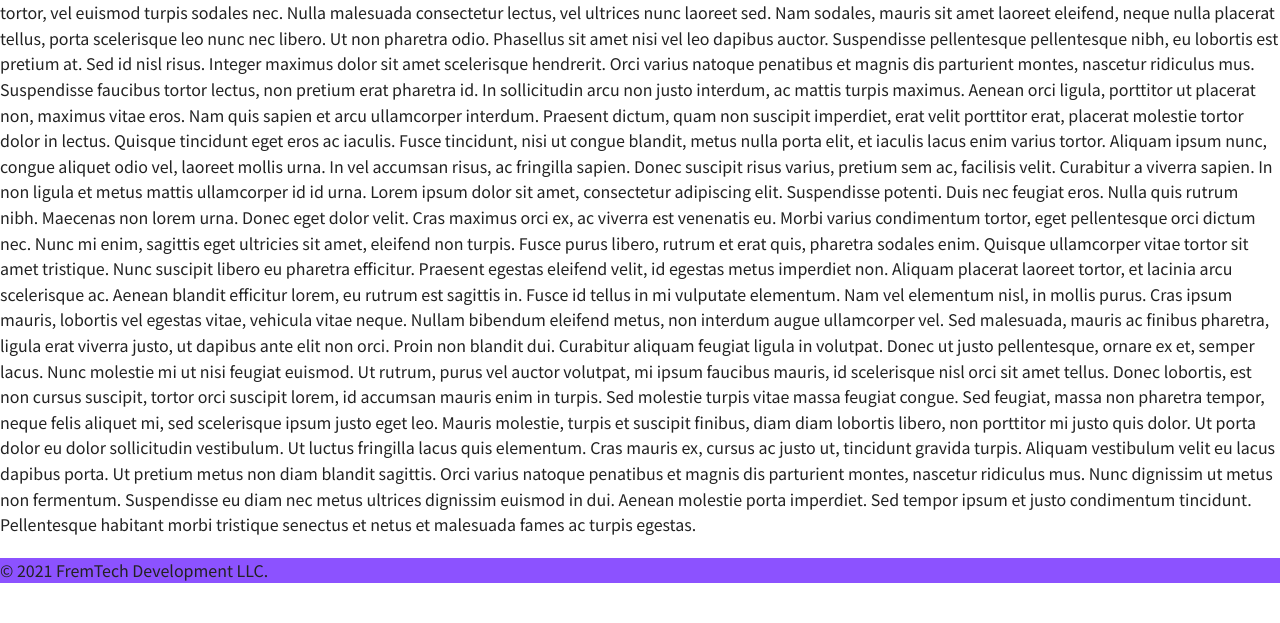
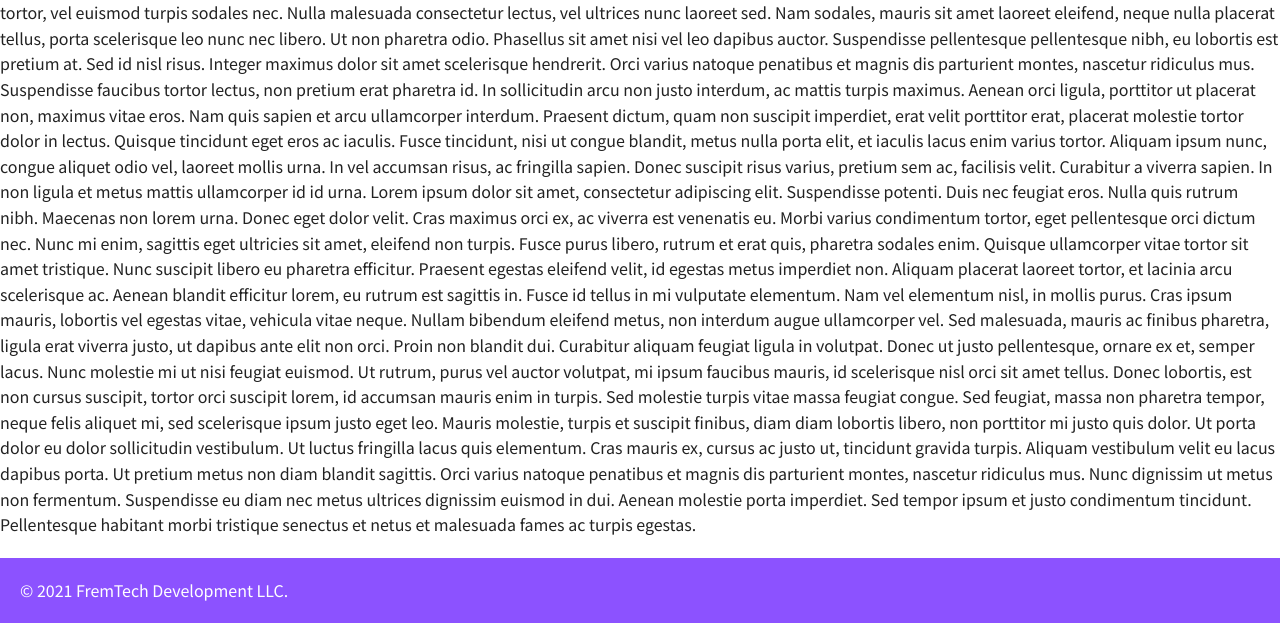
Before and after one commit to kfremgen97/Blog, a plain HTML site: page index.html in a window 1280 px wide. Shown: the part 9965-10588 px from the top of the page. Before the commit the page ends 10548 px from the top, so only its background shows below. Drawn offline with Linux system fonts and the light colour scheme.

Commit message:
feat: Put footer  styles

```diff
--- a/src/css/base.css
+++ b/src/css/base.css
@@ -122,5 +122,7 @@ body {
 .footer{
     /*Set the element in the grid*/
     grid-area: footer;
+    color: var(--light-color);
     background-color: var(--primary-color);
+    padding: 2rem;
 }
```
